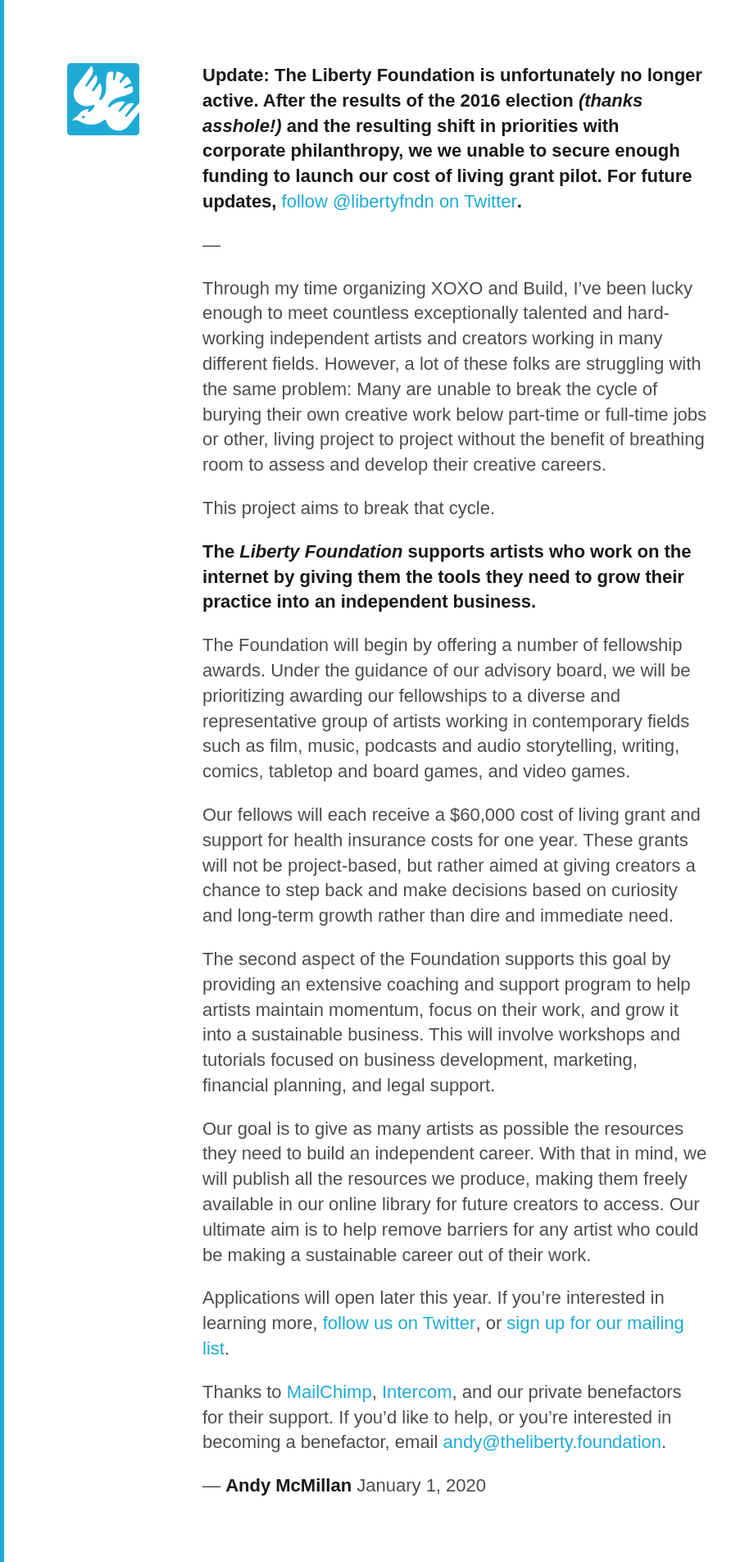
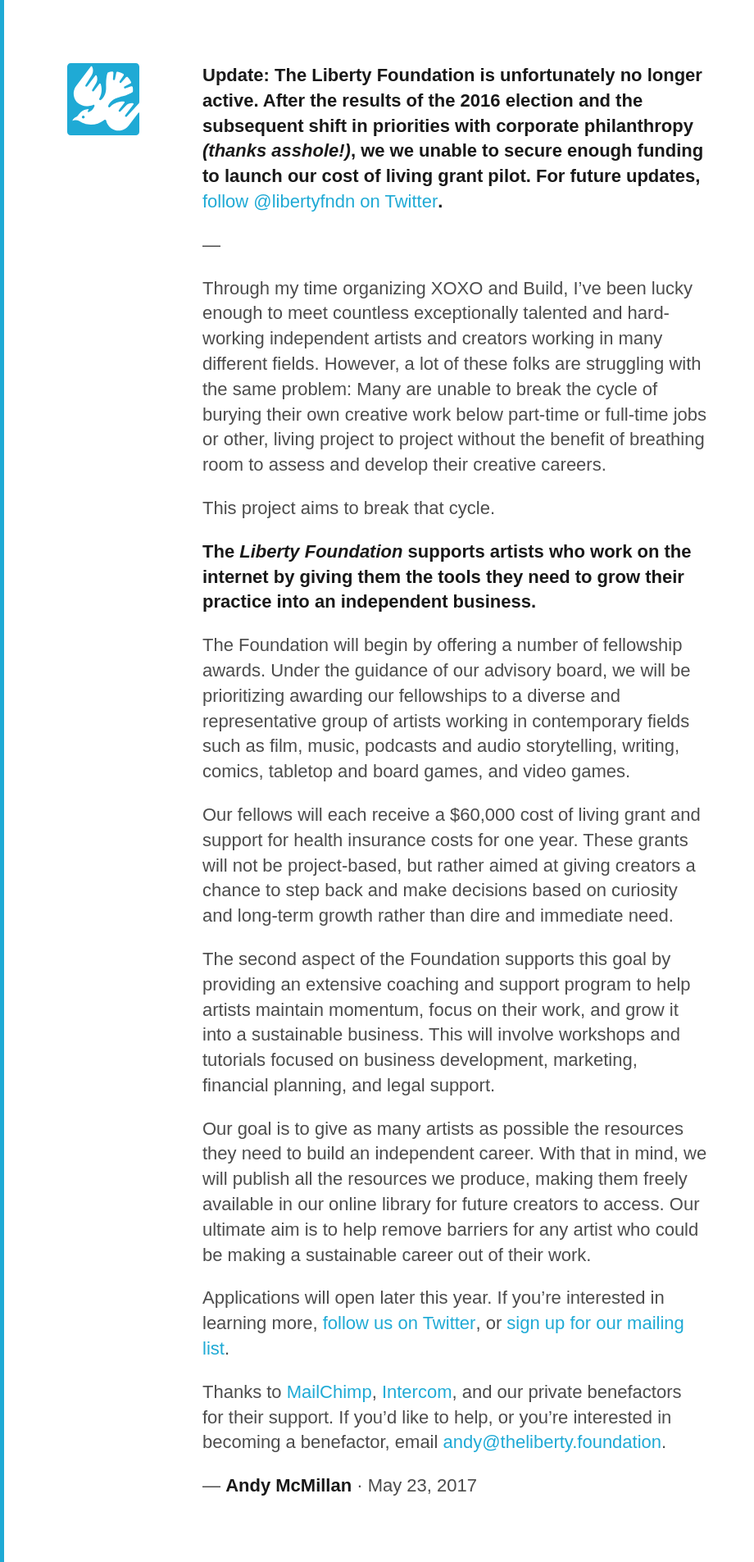
Before and after one commit to thelibertyfoundation/website, a Jekyll site: the page built from index.md, in a window 1280 px wide. Shown: the whole page at 82% size, without its empty margins (0-920 px from the left). Built offline with Jekyll 4.4.1, drawn with Linux system fonts in a browser that asks for light colours.

Commit message:
Update index.md

```diff
--- a/index.md
+++ b/index.md
@@ -3,7 +3,7 @@ layout: default
 title: Liberty Foundation
 ---
 
-**Update: The Liberty Foundation is unfortunately no longer active. After the results of the 2016 election _(thanks asshole!)_ and the resulting shift in priorities with corporate philanthropy, we we unable to secure enough funding to launch our cost of living grant pilot. For future updates, [follow @libertyfndn on Twitter](https://twitter.com/libertyfndn).**
+**Update: The Liberty Foundation is unfortunately no longer active. After the results of the 2016 election and the subsequent shift in priorities with corporate philanthropy _(thanks asshole!)_, we we unable to secure enough funding to launch our cost of living grant pilot. For future updates, [follow @libertyfndn on Twitter](https://twitter.com/libertyfndn).**
 
 —
 
@@ -25,5 +25,4 @@ Applications will open later this year. If you're interested in learning more, [
 
 Thanks to [MailChimp](http://mailchimp.com), [Intercom](http://intercom.com), and our private benefactors for their support. If you'd like to help, or you're interested in becoming a benefactor, email [andy@theliberty.foundation](mailto:andy@theliberty.foundation).
 
-— **Andy McMillan**
-January 1, 2020
+— **Andy McMillan** · May 23, 2017
```
